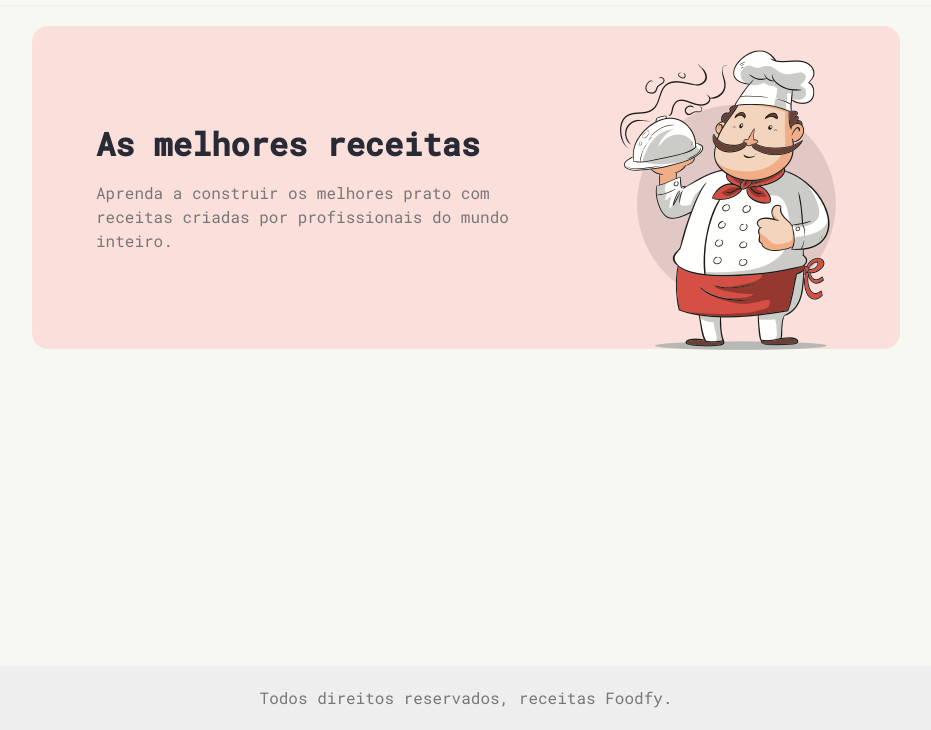
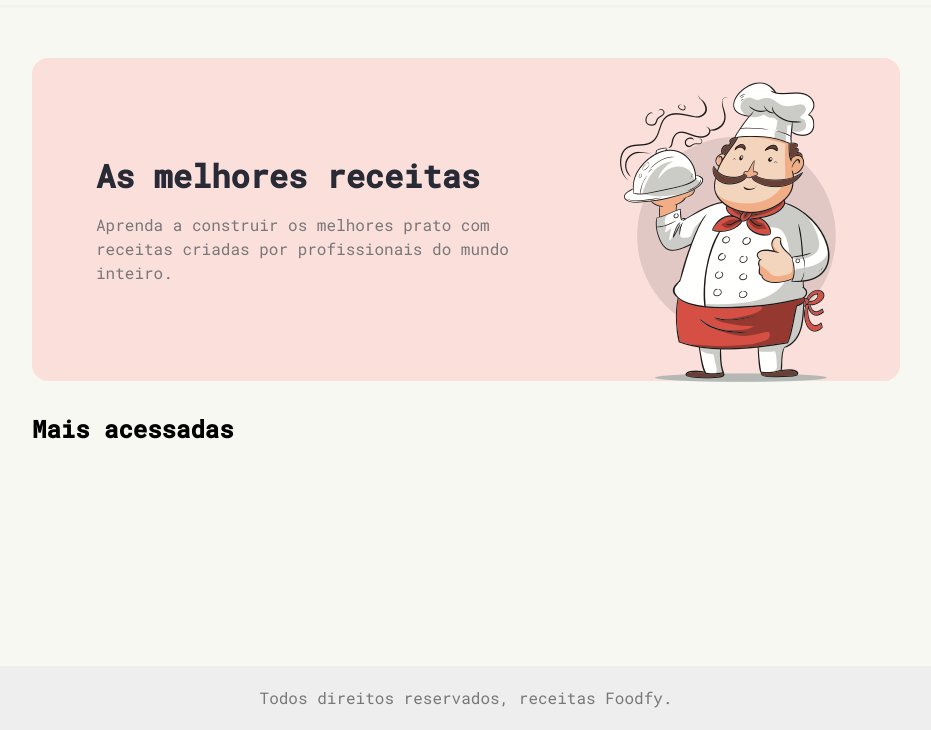
Before and after one commit to itallosavieira/launchbase, a plain HTML site: page projeto-foodfy/index.html in a window 1280 px wide. Shown: the part 70-800 px from the top of the page, without its empty margins (174-1105 px from the left). Drawn offline with Linux system fonts and the light colour scheme.

Commit message:
update projeto-foodfy

```diff
--- a/projeto-foodfy/css/cover.scss
+++ b/projeto-foodfy/css/cover.scss
@@ -1,6 +1,7 @@
 // *** COVER ***
 
 .cover {
+    margin: 2rem auto;
     width: 100%;
     height: auto;
     padding: 0 3rem;
--- a/projeto-foodfy/index.html
+++ b/projeto-foodfy/index.html
@@ -36,8 +36,10 @@
         </section>
 
         <section class="recipes">
+            <h2 class="title">Mais acessadas</h2>
+
             <div class="recipe">
-
+                <img src="img/" alt="" class="image">
             </div>
         </section>
     </main>
```
Also changed, not shown: projeto-foodfy/css/main.css, 1 other file.
